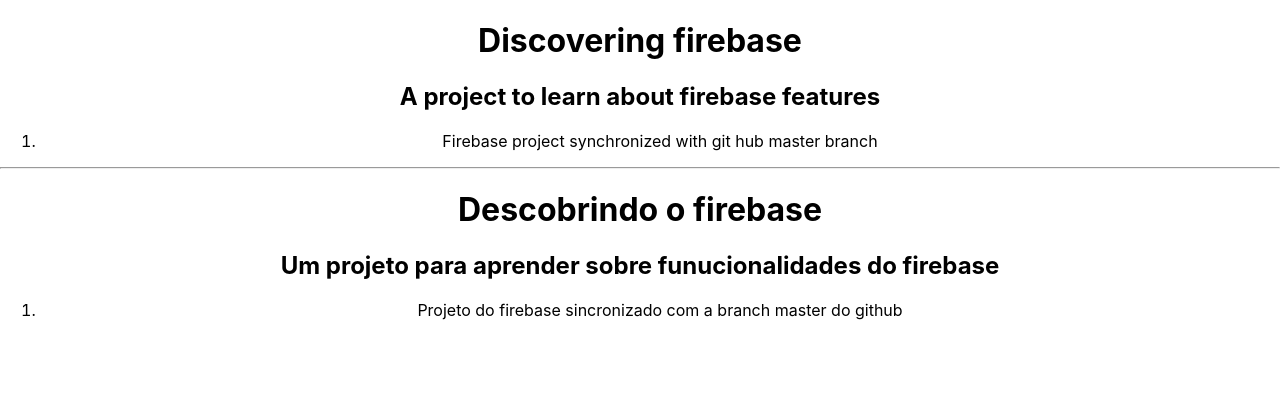
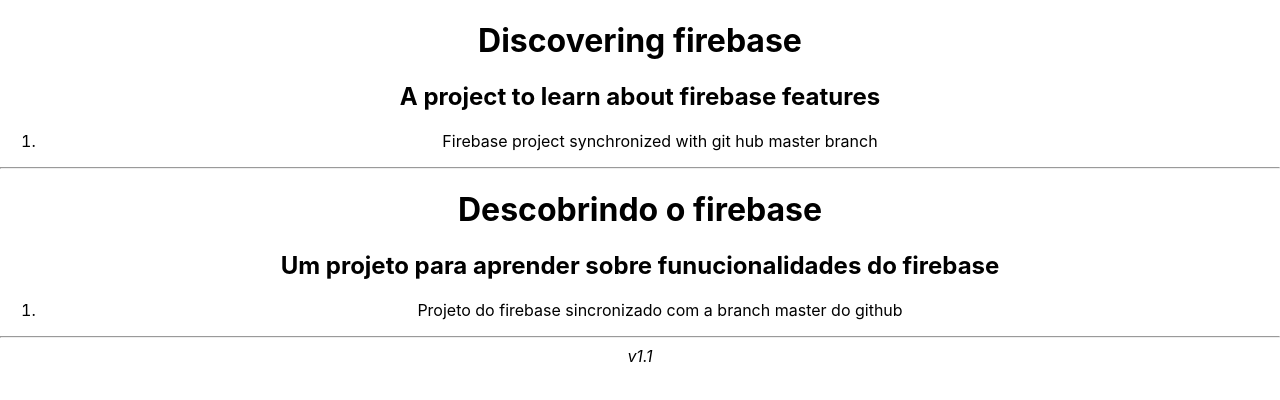
Before and after one commit to GustaSilvaBr/discovering-firebase, a React (Create React App) app: page / in a window 1280 px wide. Shown: the top 400 px of the page. Built offline with nearby package versions, Linux system fonts and the light colour scheme.

Commit message:
:sparkles: feat: add project version

```diff
--- a/src/App.js
+++ b/src/App.js
@@ -16,6 +16,9 @@
             <ol>
                 <li>Projeto do firebase sincronizado com a branch master do github</li>
             </ol>
+
+            <hr></hr>
+            <i>v1.1</i>
         </div>
     );
 }
```
